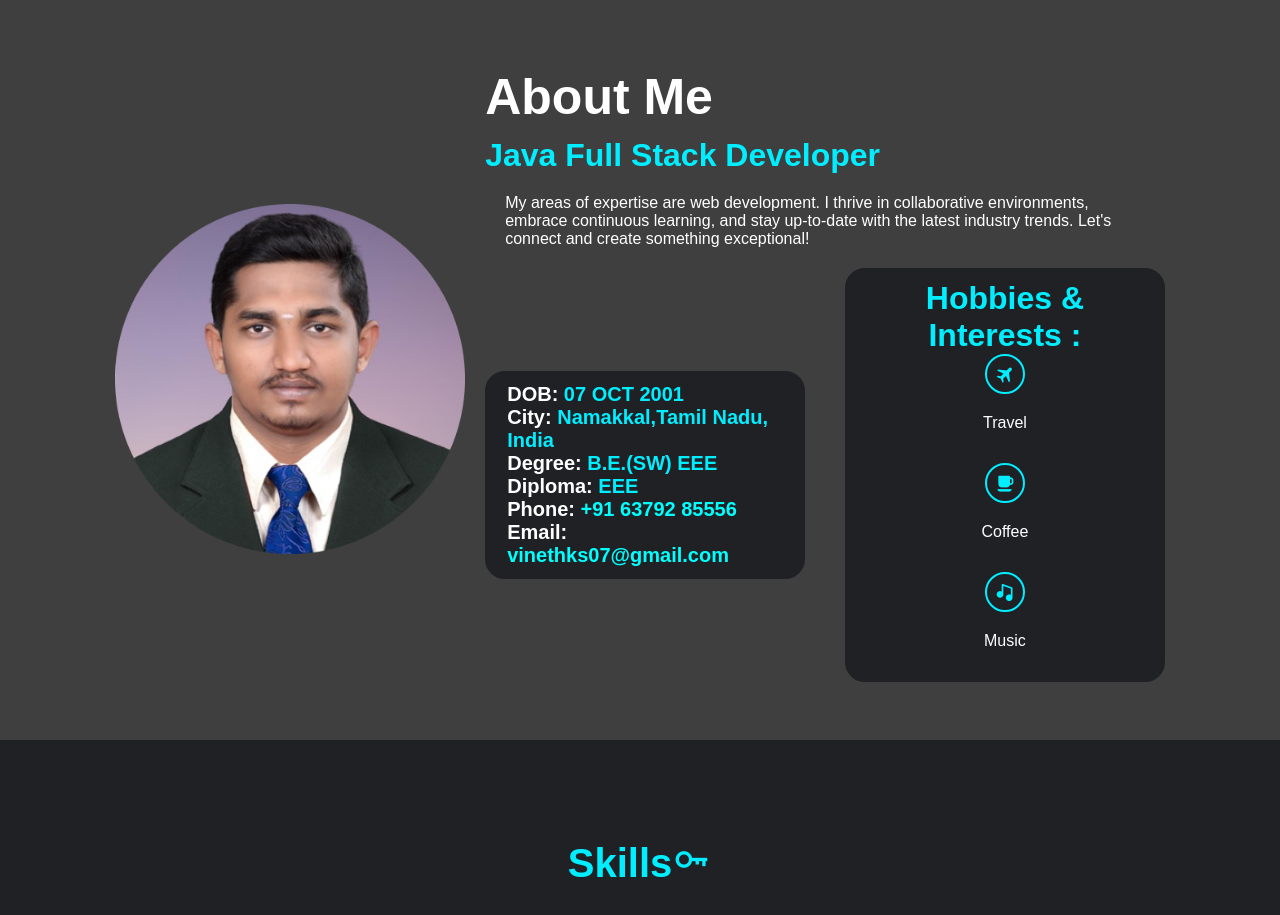
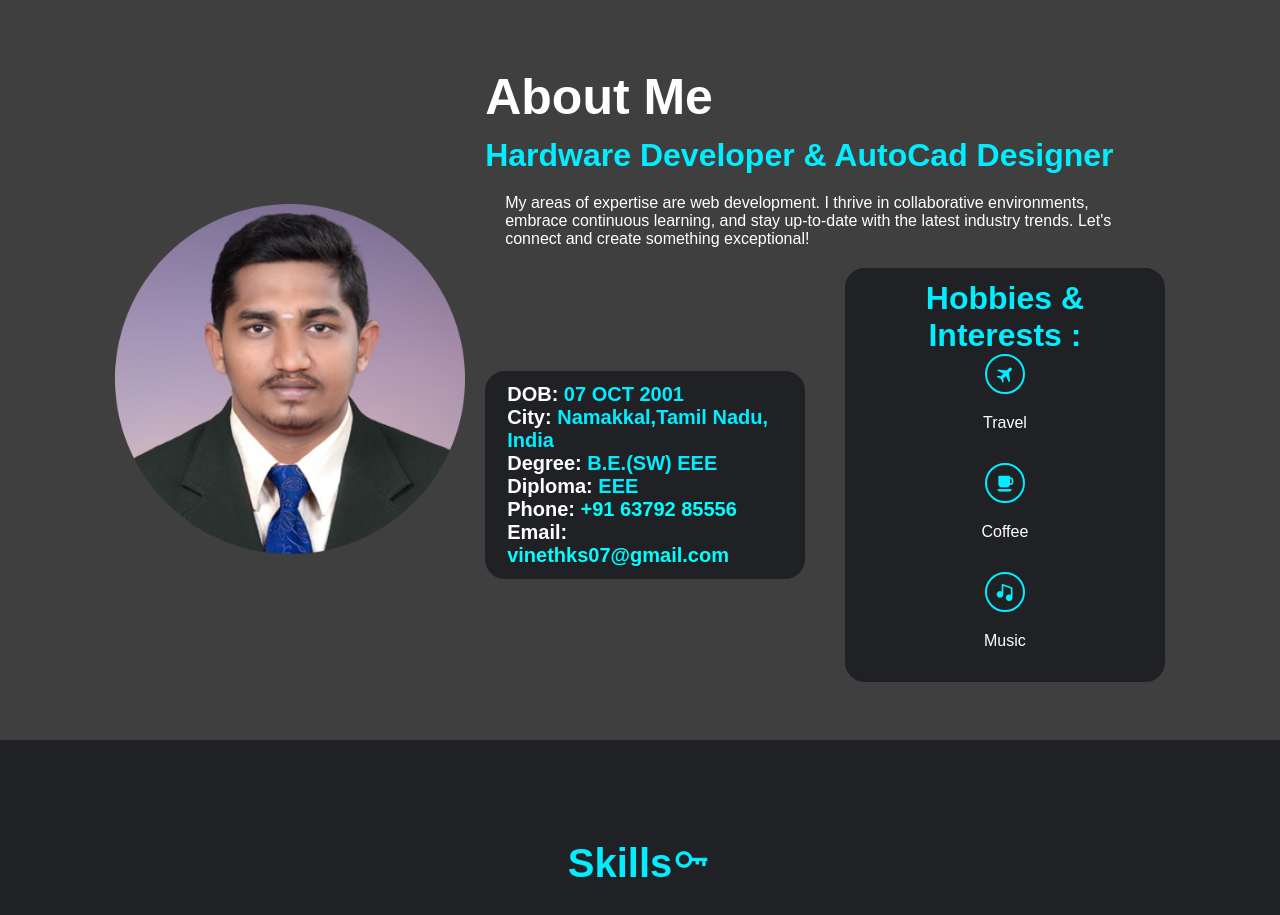
Before and after one commit to vine07GVKS/portfolio, a plain HTML site: page index.html in a window 1280 px wide. Shown: the part 860-1775 px from the top of the page. Drawn offline with nearby package versions, Linux system fonts and the light colour scheme.

Commit message:
Add files via upload

```diff
--- a/index.html
+++ b/index.html
@@ -64,7 +64,8 @@
         </div>
         <div class="about-content">
             <h2 class="heading">About Me</h2>
-            <h3>Java Full Stack Developer</h3>
+            <h3>Hardware Developer & AutoCad Designer</h3>
+            <!-- <h3>Java Full Stack Developer</h3> -->
             <p >My areas of expertise are web development. I thrive in collaborative environments, embrace continuous learning, and stay up-to-date with the latest industry trends.
                 Let's connect and create something exceptional!
             </p>
```
